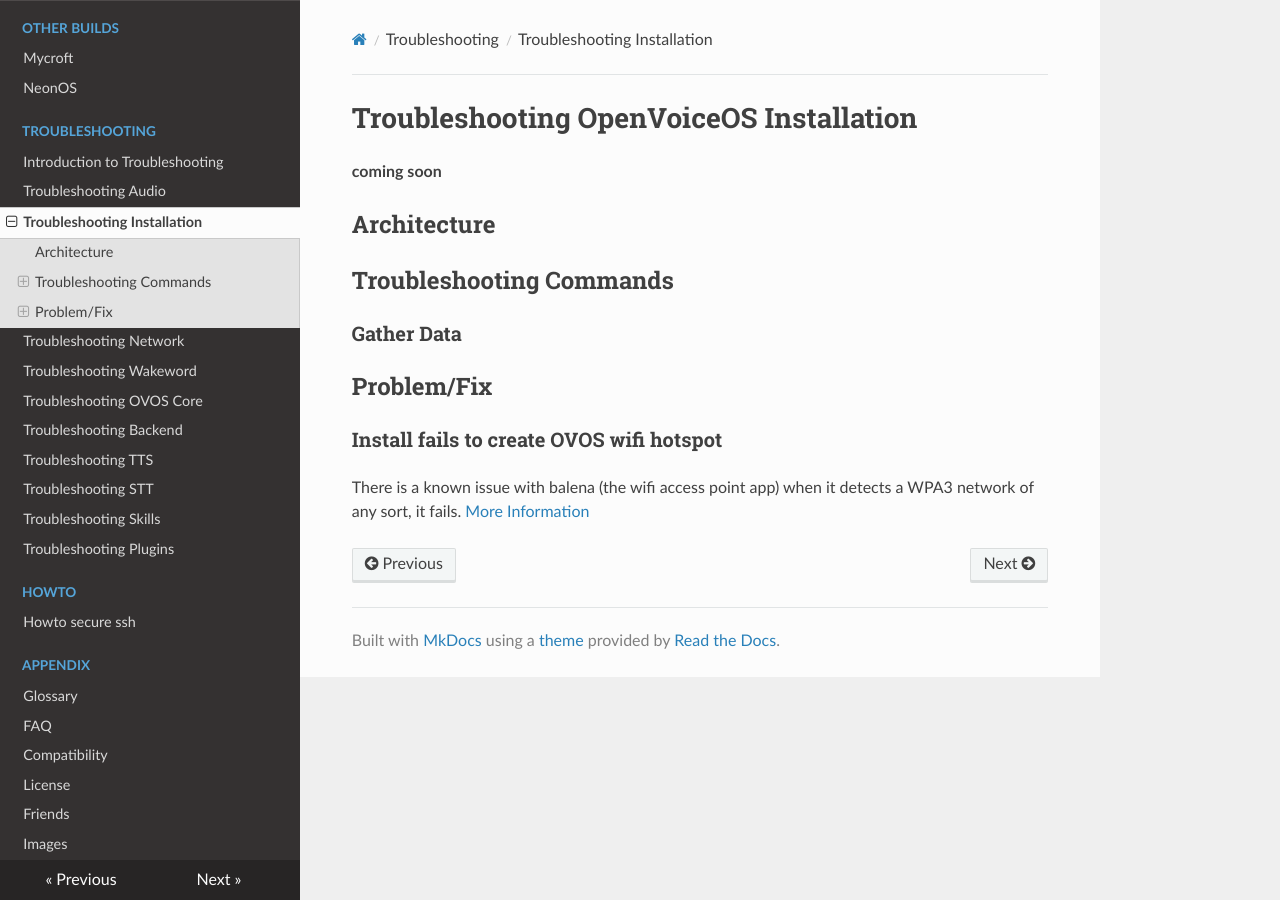
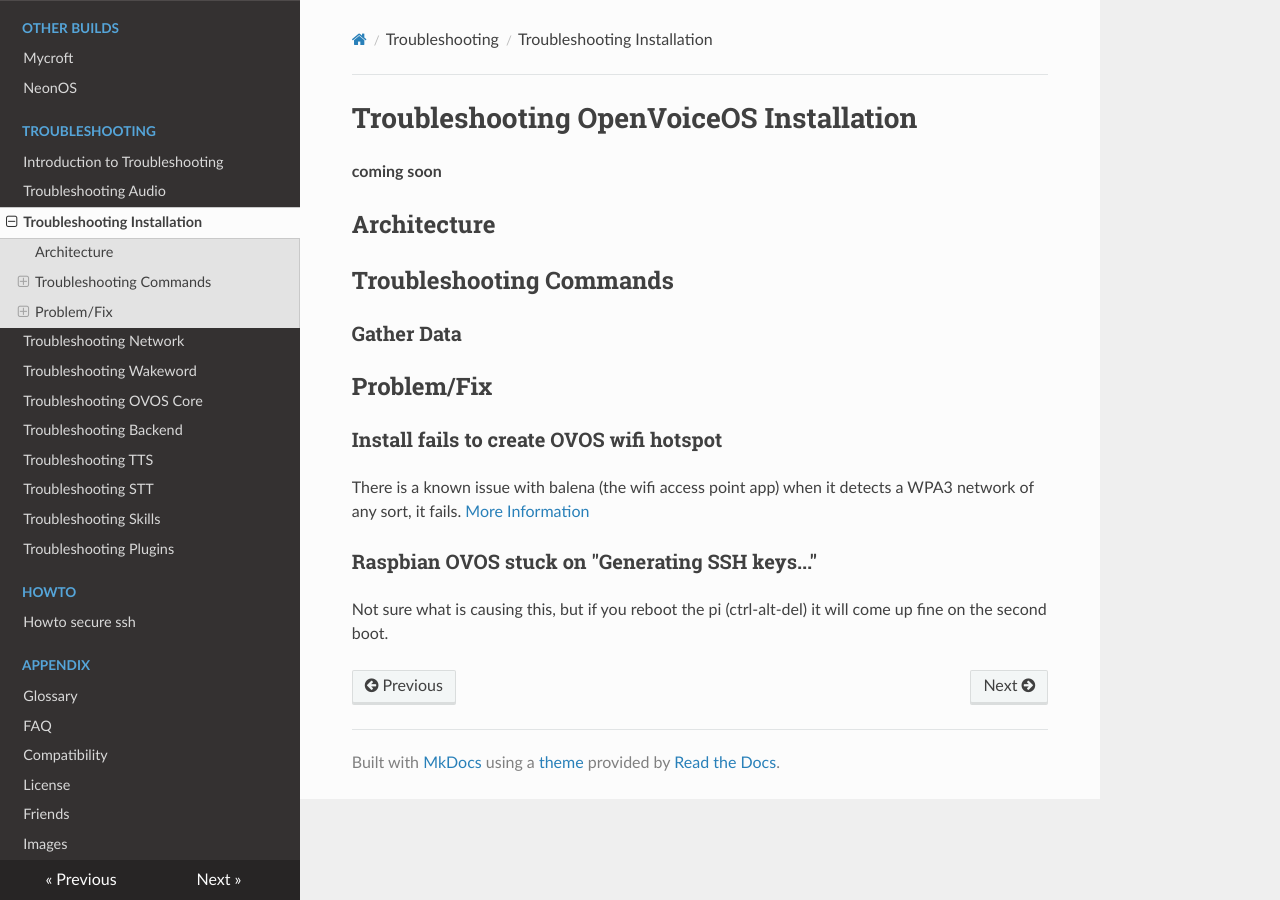
Before and after one commit to OpenVoiceOS/community-docs, an MkDocs documentation site: the page built from docs/troubleshooting_installation.md, in a window 1280 px wide. Built offline with MkDocs 1.6.1, drawn with Linux system fonts in a browser that asks for light colours; nearby versions of some CDN libraries.

Commit message:
added Generating SSH keys to OVOS Installation troubleshooting

```diff
--- a/docs/troubleshooting_installation.md
+++ b/docs/troubleshooting_installation.md
@@ -11,3 +11,6 @@
 ### Install fails to create OVOS wifi hotspot
 There is a known issue with balena (the wifi access point app) when it detects a WPA3 network of any sort, it fails.
 [More Information](https://github.com/balena-os/wifi-connect/issues/416)
+
+### Raspbian OVOS stuck on "Generating SSH keys..."
+Not sure what is causing this, but if you reboot the pi (ctrl-alt-del) it will come up fine on the second boot.
```
